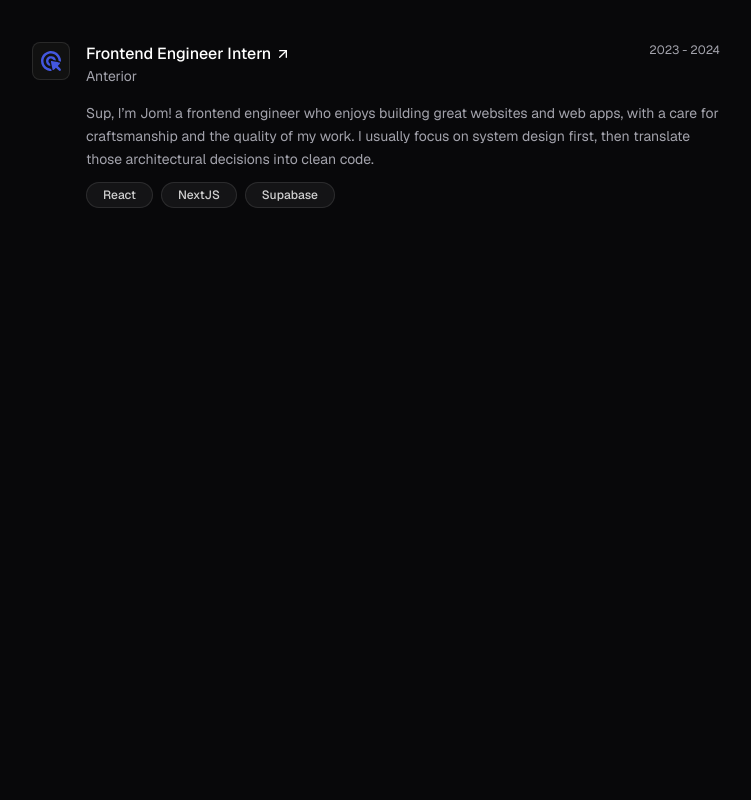
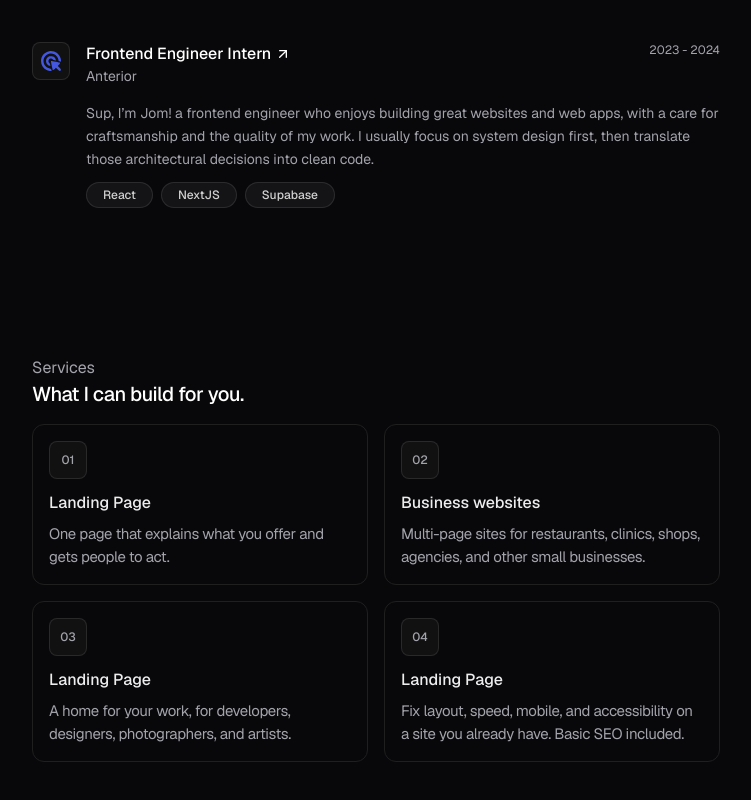
Before and after one commit to jmlsoteyza/chocobutternut, a Next.js app: page / in a window 1280 px wide. Shown: the part 1282-2082 px from the top of the page, without its empty margins (264-1015 px from the left). Before the commit the page ends 1590 px from the top, so only its background shows below. Built offline with nearby package versions, Linux system fonts and the light colour scheme.

Commit message:
feat: add Services component to showcase available services offered

```diff
--- a/app/page.tsx
+++ b/app/page.tsx
@@ -1,11 +1,13 @@
 import Experience from '@/components/experience';
 import Hero from '@/components/hero';
+import Services from '@/components/services';
 
 export default function Home() {
   return (
     <main className="mx-auto flex w-full max-w-3xl flex-col gap-32 px-10 pt-28 pb-20">
       <Hero />
       <Experience />
+      <Services />
     </main>
   );
 }
--- /dev/null
+++ b/components/services.tsx
@@ -0,0 +1,61 @@
+interface Service {
+  number: string;
+  title: string;
+  description: string;
+}
+
+export default function Services() {
+  const services: Service[] = [
+    {
+      number: '01',
+      title: 'Landing Page',
+      description:
+        'One page that explains what you offer and gets people to act.'
+    },
+    {
+      number: '02',
+      title: 'Business websites',
+      description:
+        'Multi-page sites for restaurants, clinics, shops, agencies, and other small businesses.'
+    },
+    {
+      number: '03',
+      title: 'Landing Page',
+      description:
+        'A home for your work, for developers, designers, photographers, and artists.'
+    },
+    {
+      number: '04',
+      title: 'Landing Page',
+      description:
+        'Fix layout, speed, mobile, and accessibility on a site you already have. Basic SEO included.'
+    }
+  ];
+
+  return (
+    <section>
+      <div>
+        <div className="pb-4">
+          <span>Services</span>
+          <h1 className="text-text-highlight text-xl font-medium tracking-tight">
+            What I can build for you.
+          </h1>
+        </div>
+        <div className="grid grid-cols-2 gap-4">
+          {services.map(({ number, title, description }) => (
+            <div
+              key={number}
+              className="group border-border-line rounded-xl border px-4 py-4"
+            >
+              <div className="flex size-9.5 items-center justify-center rounded-lg border border-white/10 bg-[#111] text-xs font-medium">
+                {number}
+              </div>
+              <h2 className="text-text-heading pt-3 font-medium">{title}</h2>
+              <p className="pt-2 text-[15px] tracking-tight">{description}</p>
+            </div>
+          ))}
+        </div>
+      </div>
+    </section>
+  );
+}
```
